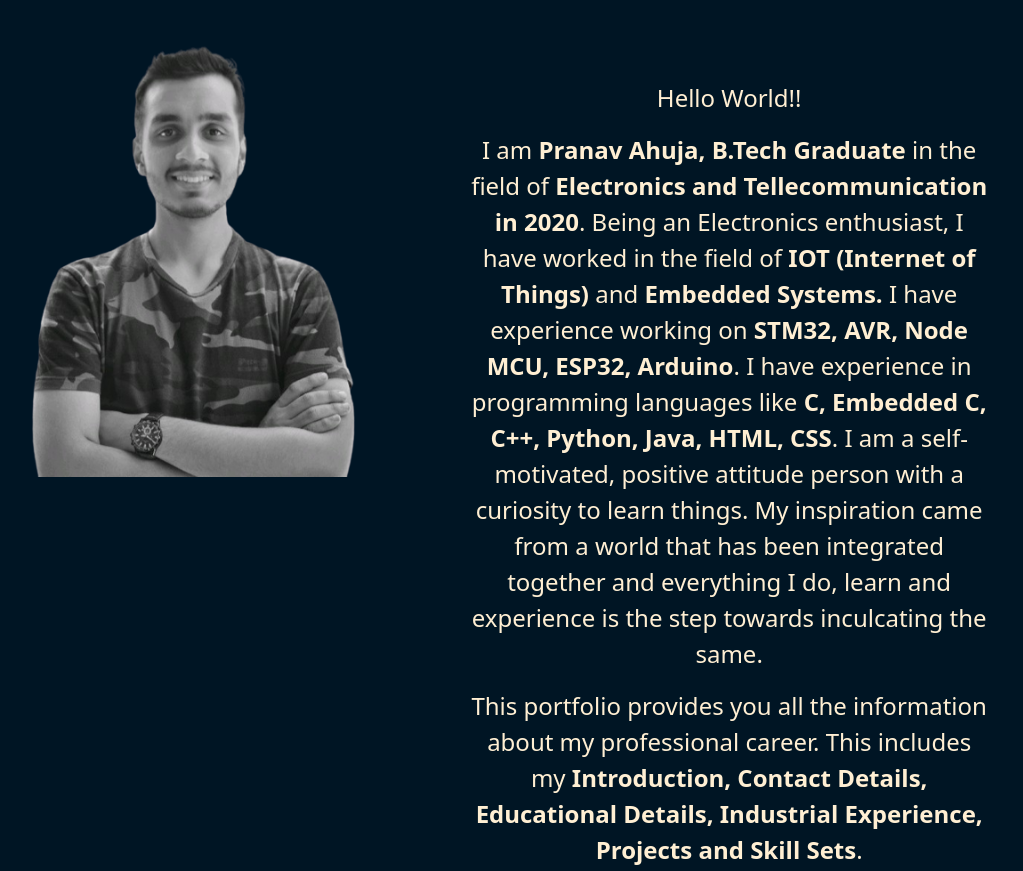
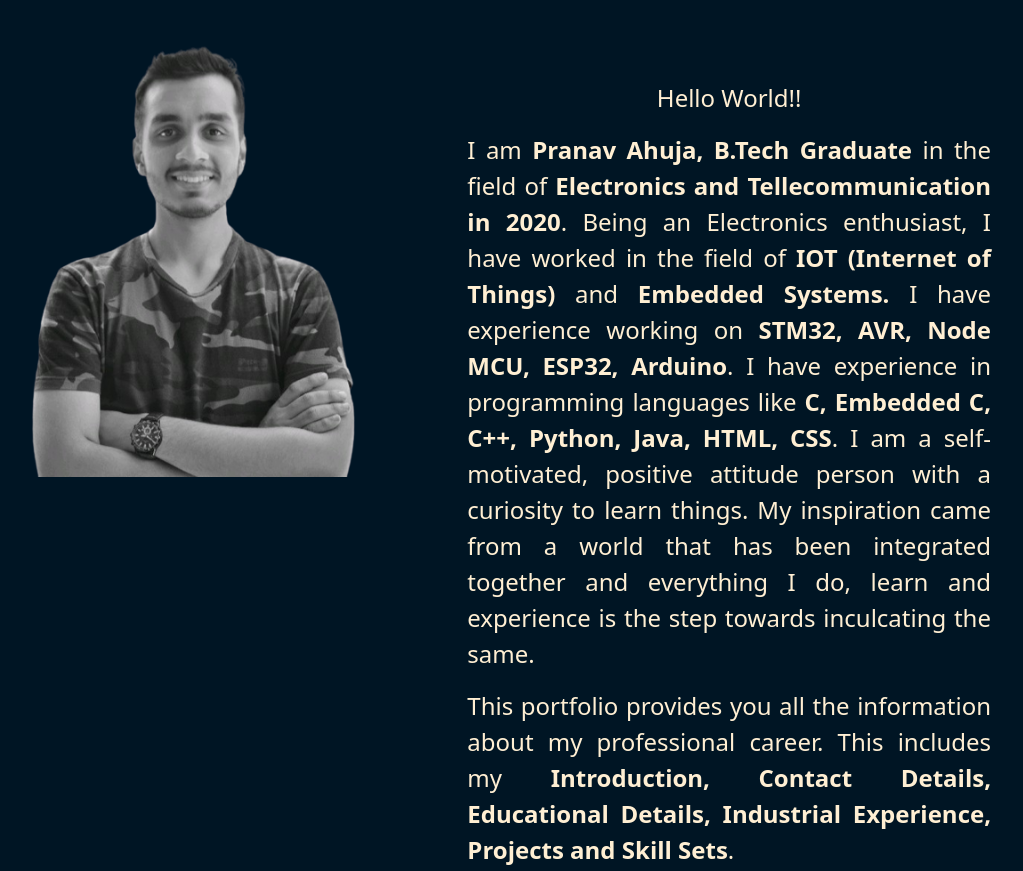
Before and after one commit to pranav-ahuja/pranavahuja, a plain HTML site: page index.html in a window 1280 px wide. Shown: the part 960-1831 px from the top of the page, without its empty margins (225-1248 px from the left). Drawn offline with nearby package versions, Linux system fonts and the light colour scheme.

Commit message:
Update styles.css

```diff
--- a/css/styles.css
+++ b/css/styles.css
@@ -91,6 +91,10 @@ h2 {
 .me {
   height: auto;
   width: 85%;
+}
+
+.all-me{
+  text-align: justify;
 }
 
 .college {
```
